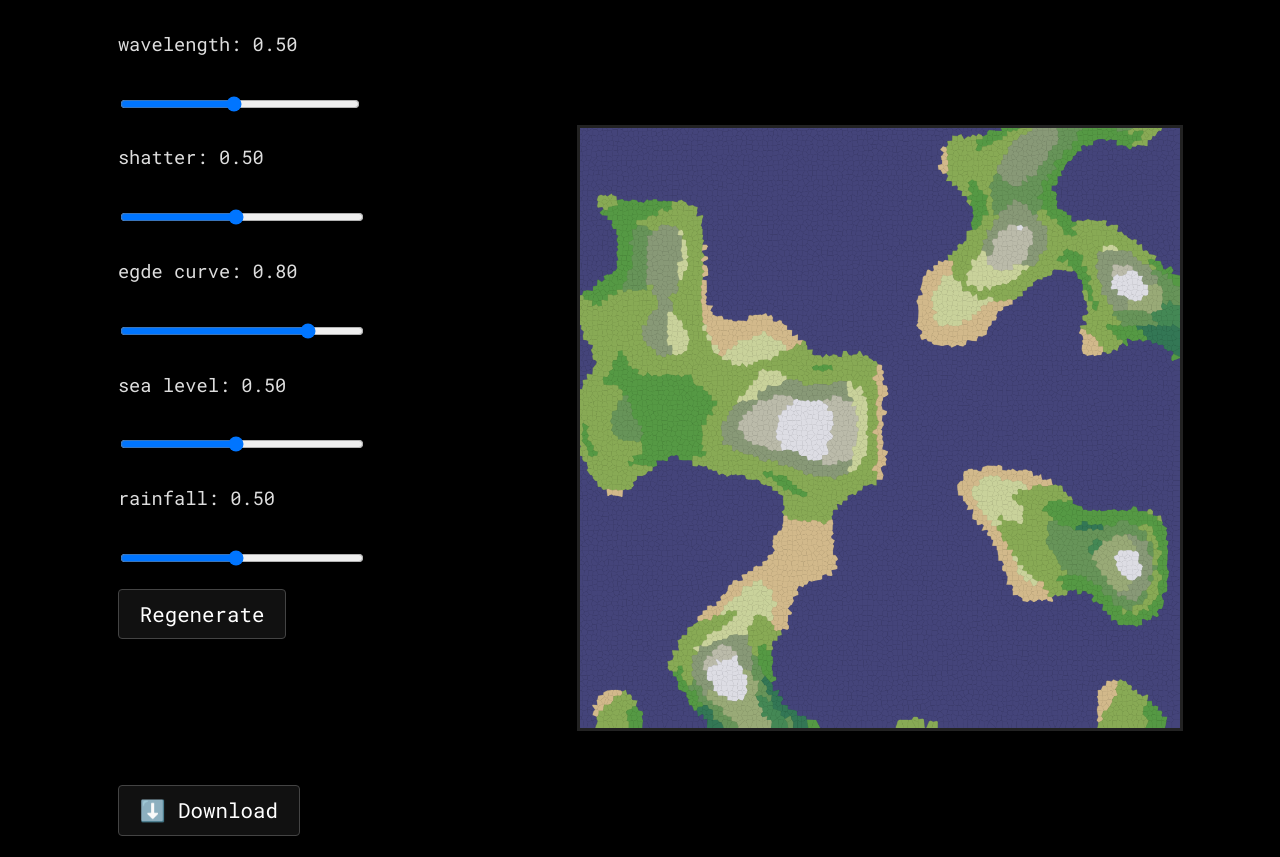
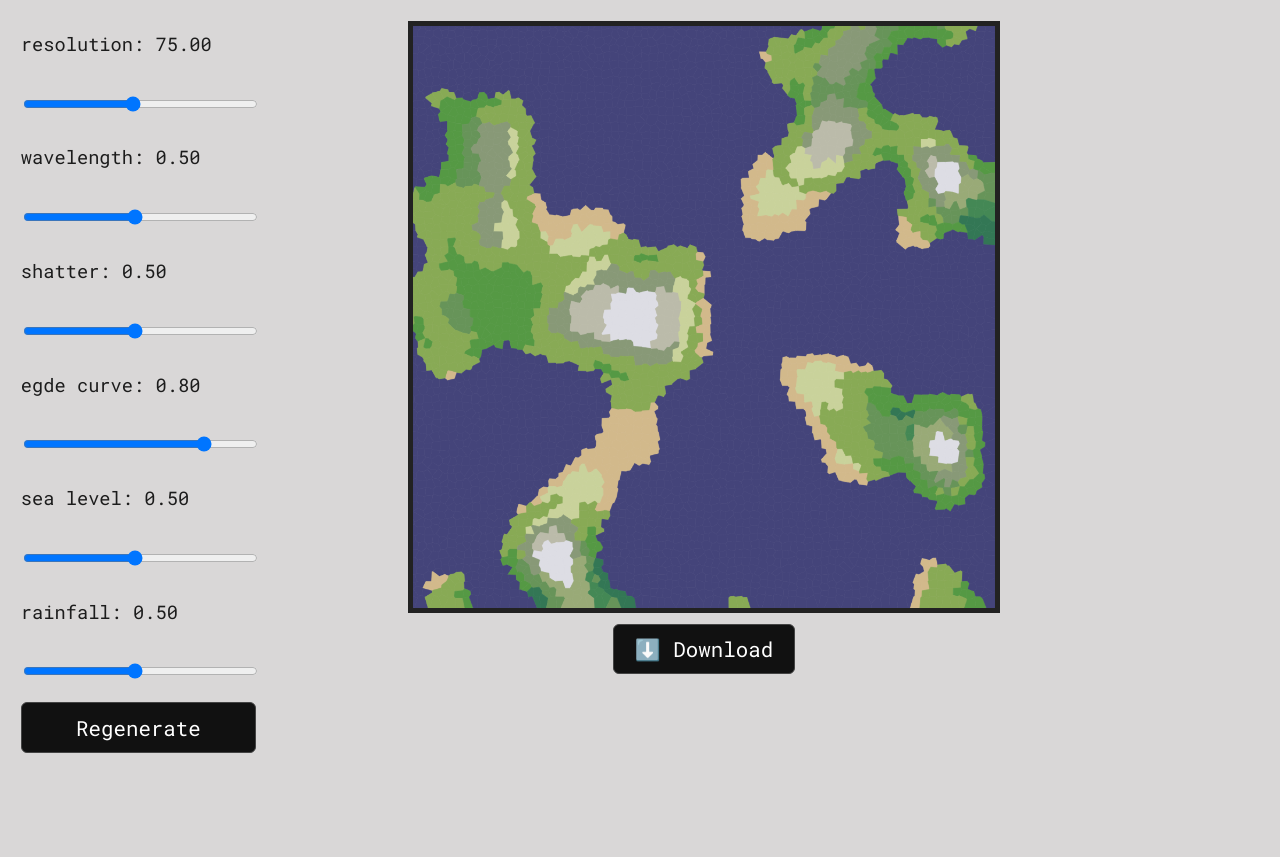
Before and after one commit to synnefon/mapinator, a website built with Vite: page index.html in a window 1280 px wide. After the commit the page ends 800 px from the top, so only its background shows below. Built offline with nearby package versions, Linux system fonts and the light colour scheme.

Commit message:
rejiggering ui

```diff
--- a/index.html
+++ b/index.html
@@ -15,6 +15,9 @@
 
 <body>
   <div class="toolbar">
+    <label for="resolution">resolution: <span id="resolutionValue"></span></label>
+    <input id="resolution" type="range" min="10" max="150" step="5" />
+
     <label for="wavelength">wavelength: <span id="wavelengthValue"></span></label>
     <input id="wavelength" type="range" min="0.05" max="1.0" step="0.05" />
 
@@ -24,9 +27,6 @@
     <label for="edgeCurve">egde curve: <span id="edgeCurveValue"></span></label>
     <input id="edgeCurve" type="range" min="0.05" max="1" step="0.05" />
 
-    <!-- <label for="jitter">jitter: <span id="jitterValue"></span></label>
-    <input id="jitter" type="range" min="0.05" max="1.0" step="0.05" /> -->
-
     <label for="seaLevel">sea level: <span id="seaLevelValue"></span></label>
     <input id="seaLevel" type="range" min="0.05" max="1.0" step="0.05" />
 
@@ -34,12 +34,14 @@
     <input id="rainfall" type="range" min="0.05" max="1.0" step="0.05" />
 
     <button id="regen">Regenerate</button>
-
-    <button id="download">⬇️ Download</button>
   </div>
 
-  <canvas id="map" width="1000" height="1000"></canvas>
-  <div class="controls">
+  <div id="map-container">
+    <canvas id="map" width="1000" height="1000"></canvas>
+    <div id="button-bar">
+      <!-- <button id="download">💾 Save</button> -->
+      <button id="download">⬇️ Download</button>
+    </div>
   </div>
 
   <script type="module" src="/src/main.ts"></script>
--- a/src/common/biomes.ts
+++ b/src/common/biomes.ts
@@ -27,7 +27,7 @@ export interface BiomeRule {
   biome: BiomeConfig,
 }
 
-export const VERY_HIGH_ELEVATION: [number, number] = [0.6, 1.1];
+export const VERY_HIGH_ELEVATION: [number, number] = [0.6, 1];
 export const HIGH_ELEVATION: [number, number] = [0.4, 0.6];
 export const MEDIUM_ELEVATION: [number, number] = [0.2, 0.4];
 export const LOW_ELEVATION: [number, number] = [0, 0.2];
--- a/src/common/config.ts
+++ b/src/common/config.ts
@@ -1,5 +1,5 @@
 export interface MapGenSettings {
-    gridSize: number;
+    resolution: number;
     jitter: number;
     wavelength: number;
     rainfall: number;
@@ -9,7 +9,7 @@ export interface MapGenSettings {
 }
 
 export const DEFAULTS: MapGenSettings = {
-  gridSize: 120,
+  resolution: 75,
   jitter: 0.5,
   wavelength: 0.5,
   rainfall: 0.5,
--- a/src/common/map.ts
+++ b/src/common/map.ts
@@ -7,7 +7,7 @@ export interface Point {
 
 export interface BaseMap {
     points: Point[];
-    gridsize: number;
+    resolution: number;
     numRegions: number;
     numTriangles: number;
     numEdges: number;
--- a/src/main.ts
+++ b/src/main.ts
@@ -19,18 +19,13 @@ document.addEventListener("DOMContentLoaded", () => {
   const drawMap = () => {
     const map: Map = mapGenerator.generateMap(settings);
     mapRenderer.drawCellColors(canvas, map);
-    // mapRenderer.drawCellBoundaries(canvas, map);
-    // mapRenderer.drawPoints(canvas, map.gridsize, map.centers)
-  }
+  };
 
   const canvas = fetchElement<HTMLCanvasElement>("map");
   const regenBtn = fetchElement<HTMLButtonElement>("regen");
 
   const wavelengthInput = fetchElement<HTMLInputElement>("wavelength");
   const wavelengthLabel = fetchElement<HTMLSpanElement>("wavelengthValue");
-
-  // const jitterInput = fetchElement<HTMLInputElement>("jitter");
-  // const jitterLabel = fetchElement<HTMLSpanElement>("jitterValue");
 
   const rainfallInput = fetchElement<HTMLInputElement>("rainfall");
   const rainfallLabel = fetchElement<HTMLSpanElement>("rainfallValue");
@@ -44,15 +39,15 @@ document.addEventListener("DOMContentLoaded", () => {
   const edgeCurveInput = fetchElement<HTMLInputElement>("edgeCurve");
   const edgeCurveLabel = fetchElement<HTMLSpanElement>("edgeCurveValue");
 
+  const resolutionInput = fetchElement<HTMLInputElement>("resolution");
+  const resolutionLabel = fetchElement<HTMLSpanElement>("resolutionValue");
+
   // Single source of truth
   const settings: MapGenSettings = { ...DEFAULTS };
 
   // Initialize sliders + labels from DEFAULTS
   wavelengthInput.value = String(settings.wavelength);
   wavelengthLabel.textContent = settings.wavelength.toFixed(2);
-
-  // jitterInput.value = String(settings.jitter);
-  // jitterLabel.textContent = settings.jitter.toFixed(2);
 
   rainfallInput.value = String(settings.rainfall);
   rainfallLabel.textContent = settings.rainfall.toFixed(2);
@@ -66,18 +61,16 @@ document.addEventListener("DOMContentLoaded", () => {
   edgeCurveInput.value = String(settings.edgeCurve);
   edgeCurveLabel.textContent = settings.edgeCurve.toFixed(2);
 
-  // Update settings as the user moves sliders (no auto-render)
+  // NEW: init resolution UI + backing pixels
+  resolutionInput.value = String(settings.resolution);
+  resolutionLabel.textContent = settings.resolution.toFixed(2);
+
+  // Update settings as the user moves sliders (then redraw)
   wavelengthInput.addEventListener("input", () => {
     settings.wavelength = Number(wavelengthInput.value);
     wavelengthLabel.textContent = settings.wavelength.toFixed(2);
     drawMap();
   });
-
-  // jitterInput.addEventListener("input", () => {
-  //   settings.jitter = Number(jitterInput.value);
-  //   jitterLabel.textContent = settings.jitter.toFixed(2);
-  //   drawMap();
-  // });
 
   rainfallInput.addEventListener("input", () => {
     settings.rainfall = Number(rainfallInput.value);
@@ -103,6 +96,13 @@ document.addEventListener("DOMContentLoaded", () => {
     drawMap();
   });
 
+  // NEW: resolution listener → resize backing store + redraw
+  resolutionInput.addEventListener("input", () => {
+    settings.resolution = Number(resolutionInput.value);
+    resolutionLabel.textContent = settings.resolution.toFixed(2);
+    drawMap();
+  });
+
   // Render only on explicit click
   regenBtn.addEventListener("click", () => {
     mapGenerator.reSeed();
@@ -113,10 +113,9 @@ document.addEventListener("DOMContentLoaded", () => {
   drawMap();
 
   const downloadBtn = fetchElement<HTMLButtonElement>("download");
-
   downloadBtn.addEventListener("click", () => {
     const link = document.createElement("a");
-    link.download = `map-${Date.now()}.png`; // unique filename
+    link.download = `map-${Date.now()}.png`;
     link.href = canvas.toDataURL("image/png");
     link.click();
   });
--- a/src/mapgen/MapGenerator.ts
+++ b/src/mapgen/MapGenerator.ts
@@ -22,13 +22,13 @@ export class MapGenerator {
     }
 
     public generateMap(settings: MapGenSettings): Map {
-        const { gridSize } = settings;
+        const { resolution } = settings;
 
         const { centers, delaunay } = this.pointGenerator.genPoints(settings);
 
         const baseMap: BaseMap = {
             points: centers,
-            gridsize: gridSize,
+            resolution: resolution,
             numRegions: centers.length,
             numTriangles: delaunay.halfedges.length / 3,
             numEdges: delaunay.halfedges.length,
@@ -71,8 +71,8 @@ export class MapGenerator {
         const { points, numRegions } = baseMap;
         let moisture = [];
         for (let r = 0; r < numRegions; r++) {
-            const nx = points[r].x / baseMap.gridsize - 1 / 2;
-            const ny = points[r].y / baseMap.gridsize - 1 / 2;
+            const nx = points[r].x / baseMap.resolution - 1 / 2;
+            const ny = points[r].y / baseMap.resolution - 1 / 2;
             const m = (1 + this.noise2D(nx / wavelength, ny / wavelength)) / 2;
             // Clamp into [0,1]
             moisture[r] = Math.max(0, Math.min(1, m));
@@ -87,15 +87,15 @@ export class MapGenerator {
         const maxExp = 3.0;
         const edgeExp = minExp + (maxExp - minExp) * edgeCurve;
 
-        const { points, numRegions, gridsize } = baseMap;
+        const { points, numRegions, resolution } = baseMap;
         const elevation: number[] = new Array(numRegions);
 
         const clamp = (x: number) => (x < 0 ? 0 : x > 1 ? 1 : x);
         const lerp = (a: number, b: number, t: number) => a + (b - a) * t;
 
         for (let r = 0; r < numRegions; r++) {
-            const nx = points[r].x / gridsize - 0.5;
-            const ny = points[r].y / gridsize - 0.5;
+            const nx = points[r].x / resolution - 0.5;
+            const ny = points[r].y / resolution - 0.5;
 
             // base noise (octaves)
             let e =
--- a/src/mapgen/PointGenerator.ts
+++ b/src/mapgen/PointGenerator.ts
@@ -121,10 +121,10 @@ export class PointGenerator {
     }
 
 
-    private initPoints(gridSize: number, jitter: number): Point[] {
+    private initPoints(resolution: number, jitter: number): Point[] {
         const points = [];
-        for (let x = 0; x < gridSize; x++) {
-            for (let y = 0; y < gridSize; y++) {
+        for (let x = 0; x < resolution; x++) {
+            for (let y = 0; y < resolution; y++) {
                 const jx = x + (jitter * (Math.random() - Math.random()));
                 const jy = y + (jitter * (Math.random() - Math.random()));
                 points.push({ x: jx, y: jy });
@@ -137,9 +137,9 @@ export class PointGenerator {
         centers: Point[];
         delaunay: Delaunator<any>;
     } {
-        const { gridSize, jitter } = settings;
+        const { resolution, jitter } = settings;
 
-        const points = this.initPoints(gridSize, jitter);
+        const points = this.initPoints(resolution, jitter);
         const { centers, delaunay } = this.relaxPoints(points, 4);
         return { centers, delaunay };
     }
--- a/src/renderer/MapRenderer.ts
+++ b/src/renderer/MapRenderer.ts
@@ -5,19 +5,15 @@ export class MapRenderer {
     public drawCellColors(canvas: HTMLCanvasElement, map: Map): void {
         const ctx = canvas.getContext("2d");
         if (!ctx) return;
-        const { gridsize, points, biomes } = map;
+        const { resolution, points, biomes } = map;
 
         ctx.clearRect(0, 0, canvas.width, canvas.height);
         ctx.save();
-        ctx.scale(canvas.width / gridsize, canvas.height / gridsize);
-
-        // Optional: paint a background so any remaining subpixel gaps aren't black
-        // ctx.fillStyle = "#111";
-        // ctx.fillRect(0, 0, gridsize, gridsize);
+        ctx.scale(canvas.width / resolution, canvas.height / resolution);
 
         // Build Voronoi clipped to the box
         const dela = Delaunay.from(points, p => p.x, p => p.y);
-        const vor = dela.voronoi([0, 0, gridsize, gridsize]);
+        const vor = dela.voronoi([0, 0, resolution, resolution]);
 
         for (let i = 0; i < points.length; i++) {
             const poly = vor.cellPolygon(i); // Array<[x,y]> (closed)
--- a/src/style.css
+++ b/src/style.css
@@ -5,40 +5,29 @@
   font-size: 1.3em;
 
   color-scheme: light dark;
-  color: rgba(255, 255, 255, 0.87);
-  background-color: #000000;
-
-  font-synthesis: none;
+  color: rgba(0, 0, 0, 0.87);
+  background-color: #d9d7d7;
   text-rendering: optimizeLegibility;
   -webkit-font-smoothing: antialiased;
   -moz-osx-font-smoothing: grayscale;
 }
 
+/* Layout */
 body {
   margin: 0;
-  display: flex;
-  justify-content: center; /* horizontal center */
-  align-items: center;     /* vertical center */
-  min-width: 100vw;
-  min-height: 100vh;
+  height: 100vh;
+  width: 100vw;
+  display: inline-grid;
+  grid-template-columns: 20vw 70vw;
 }
 
-canvas {
-  width: min(75vw, 75vh);
-  height: auto;
-  display: block;
-  margin: 0 auto;
-  border: 3px solid #222;
-}
-
+/* Toolbar */
 .toolbar {
   display: flex;
-  flex-direction: column;   /* stack vertically */
-  gap: 1rem;                /* spacing between each control */
-  align-items: flex-start;  /* left-align labels & sliders */
-  padding: 1rem;
-  max-width: 300px;         /* optional: keep it narrow */
-  margin: 0 auto;           /* center toolbar horizontally */
+  flex-direction: column;
+  gap: 1rem;
+  margin-left: 1em;
+  margin-top: 1em;
 }
 
 .toolbar label {
@@ -47,19 +36,42 @@ canvas {
 }
 
 .toolbar input[type="range"] {
-  width: 100%;              /* sliders expand to fill toolbar */
+  width: 100%;
 }
 
-#wavelength {
-  width: 240px;
+/* Map area */
+#map-container {
+  width: 100%;
+  height: auto;
+  display: flex;
+  flex-direction: column;
+  align-items: center;
+  gap: 0.5rem;                     /* button bar “hugs” the map */
+}
+
+canvas {
+  width: 65%;
+  height: auto;
+  display: block;
+  border: 5px solid #222;
+  margin-top: 1em;
+}
+
+/* Button bar under the map */
+.button-bar {
+  width: 100%;
+  display: flex;
+  gap: 0.6rem;
+  justify-content: flex-start;  /* 👈 align buttons left */
+  flex-direction: row;
 }
 
 button {
-  font-family: inherit;   /* ← grab from :root (Roboto Mono) */
+  font-family: inherit;
   font-size: 1rem;
   padding: 0.5rem 1rem;
   border: 1px solid #444;
-  border-radius: 4px;
+  border-radius: 6px;
   background: #111;
   color: #fff;
   cursor: pointer;
@@ -67,12 +79,16 @@ button {
 }
 
 button:hover {
-  background: #222;
+  background: #5e5f5e;
 }
 
-#download {
-  font-family: 'Roboto Mono', monospace;
-  margin-top: 6em;
-  padding: 0.5em 1em;
-  cursor: pointer;
+/* Responsive: stack on small screens */
+@media (max-width: 900px) {
+  .layout {
+    grid-template-columns: 1fr;
+  }
+  .sidebar {
+    border-right: none;
+    border-bottom: 2px solid #222;
+  }
 }
```
